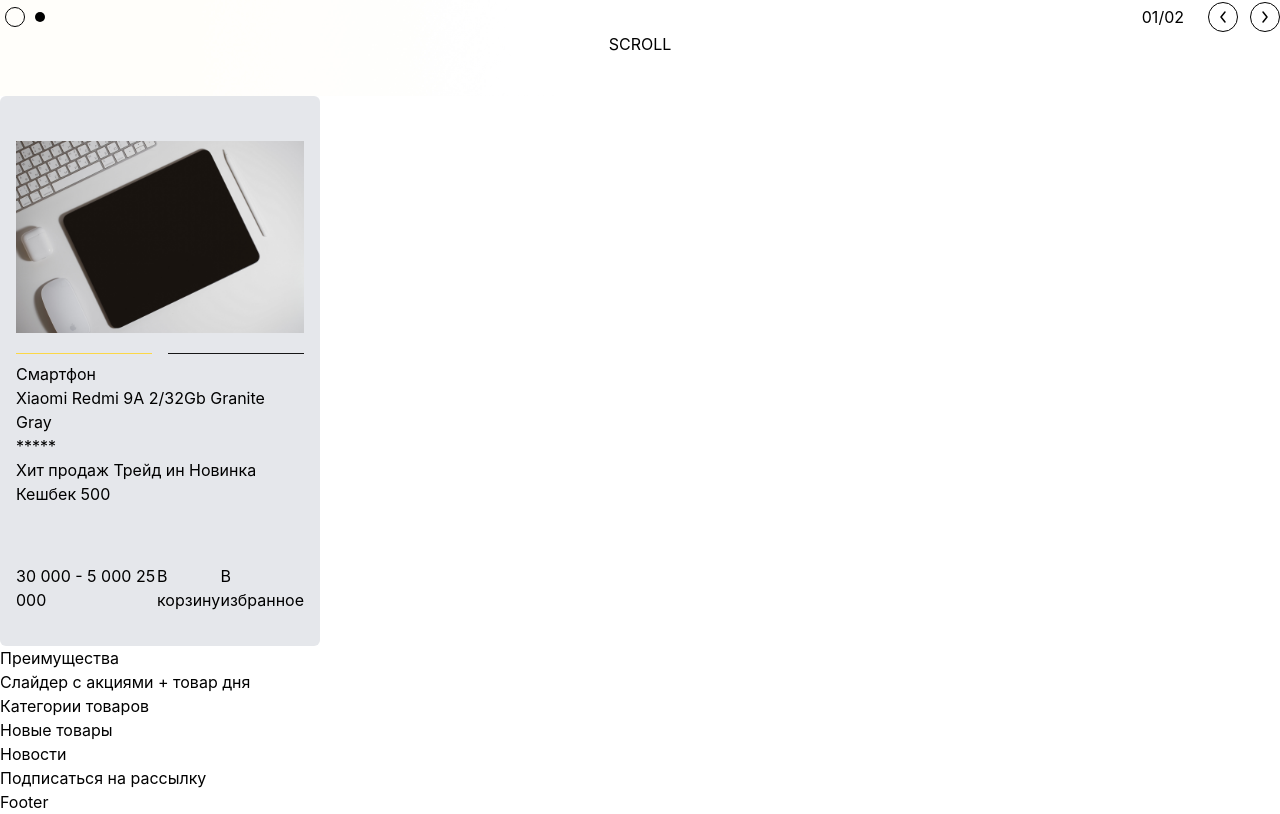
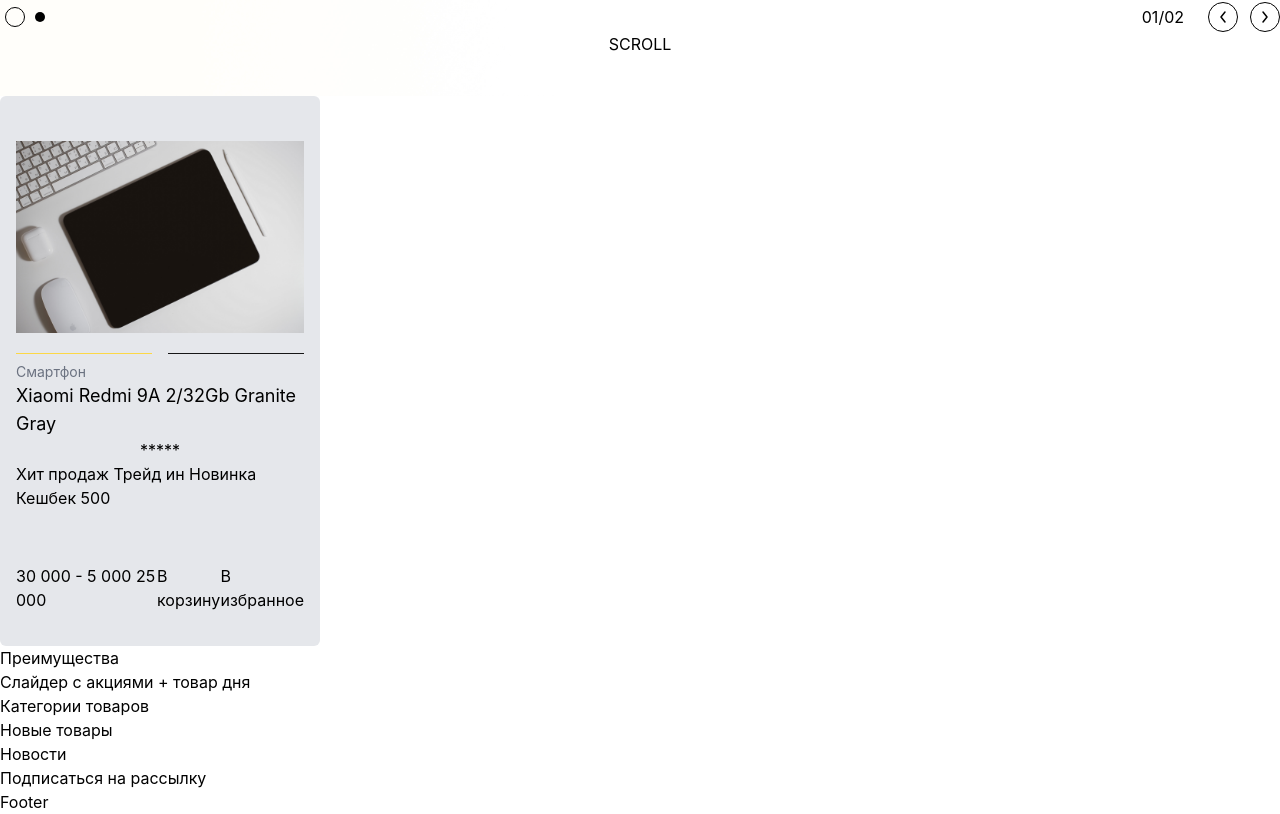
Before and after one commit to DanielEsh/universal-shop, a Next.js app in the folder client/portal/: page / in a window 1280 px wide. Shown: the part 704-1518 px from the top of the page. Built offline with nearby package versions, Linux system fonts and the light colour scheme.

Commit message:
feat(ProductCard): text

```diff
--- a/client/portal/components/cards/ProductCard/ProductCard.tsx
+++ b/client/portal/components/cards/ProductCard/ProductCard.tsx
@@ -24,9 +24,9 @@
     sliderSwitcherContainer: 'absolute top-0 z-1 flex w-full h-full',
     sliderSwitcher: 'flex-auto bg-transparent',
     sliderPagination: 'absolute bottom-2 flex gap-x-4 w-full h-[1px]',
-    category: '',
-    name: '',
-    rating: '',
+    category: 'text-sm text-gray-400',
+    name: 'text-lg',
+    rating: 'flex justify-center',
 }
 
 export const ProductCard = () => {
```
